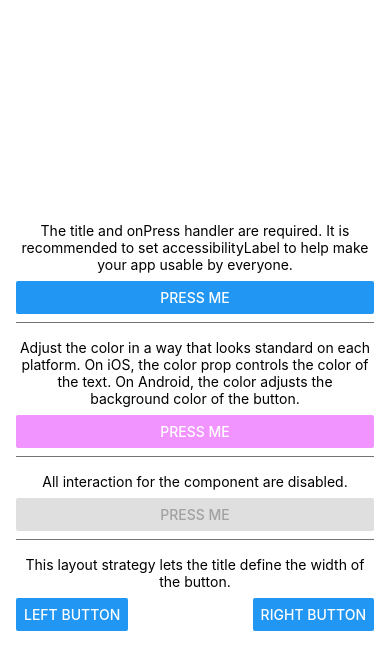
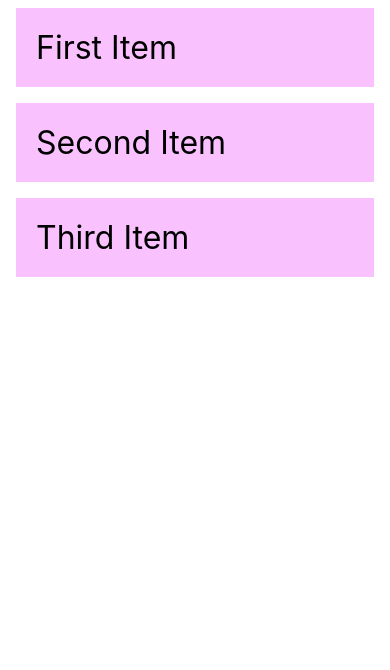
Before and after one commit to dafasr/belajar-react-native, a React Native app: screen / in a window 390 px wide. Shown: the top 670 px of the page. Built offline with nearby package versions, Linux system fonts and the light colour scheme.

Commit message:
flatlist

```diff
--- a/App.js
+++ b/App.js
@@ -1,84 +1,80 @@
-import React from "react";
-import { StyleSheet, Button, View, Text, Alert } from "react-native";
+import React, { useState } from "react";
+import {
+  FlatList,
+  StatusBar,
+  StyleSheet,
+  Text,
+  TouchableOpacity,
+} from "react-native";
 import { SafeAreaView, SafeAreaProvider } from "react-native-safe-area-context";
 
-const Separator = () => <View style={styles.separator} />;
+const DATA = [
+  {
+    id: "bd7acbea-c1b1-46c2-aed5-3ad53abb28ba",
+    title: "First Item",
+  },
+  {
+    id: "3ac68afc-c605-48d3-a4f8-fbd91aa97f63",
+    title: "Second Item",
+  },
+  {
+    id: "58694a0f-3da1-471f-bd96-145571e29d72",
+    title: "Third Item",
+  },
+];
 
-const App = () => (
-  <SafeAreaProvider>
-    <SafeAreaView style={styles.container}>
-      <View>
-        <Text style={styles.title}>
-          The title and onPress handler are required. It is recommended to set
-          accessibilityLabel to help make your app usable by everyone.
-        </Text>
-        <Button
-          title="Press me"
-          onPress={() => Alert.alert("Simple Button pressed")}
+const Item = ({ item, onPress, backgroundColor, textColor }) => (
+  <TouchableOpacity
+    onPress={onPress}
+    style={[styles.item, { backgroundColor }]}
+  >
+    <Text style={[styles.title, { color: textColor }]}>{item.title}</Text>
+  </TouchableOpacity>
+);
+
+const App = () => {
+  const [selectedId, setSelectedId] = useState();
+
+  const renderItem = ({ item }) => {
+    const backgroundColor = item.id === selectedId ? "#6e3b6e" : "#f9c2ff";
+    const color = item.id === selectedId ? "white" : "black";
+
+    return (
+      <Item
+        item={item}
+        onPress={() => setSelectedId(item.id)}
+        backgroundColor={backgroundColor}
+        textColor={color}
+      />
+    );
+  };
+
+  return (
+    <SafeAreaProvider>
+      <SafeAreaView style={styles.container}>
+        <FlatList
+          data={DATA}
+          renderItem={renderItem}
+          keyExtractor={(item) => item.id}
+          extraData={selectedId}
         />
-      </View>
-      <Separator />
-      <View>
-        <Text style={styles.title}>
-          Adjust the color in a way that looks standard on each platform. On
-          iOS, the color prop controls the color of the text. On Android, the
-          color adjusts the background color of the button.
-        </Text>
-        <Button
-          title="Press me"
-          color="#f194ff"
-          onPress={() => Alert.alert("Button with adjusted color pressed")}
-        />
-      </View>
-      <Separator />
-      <View>
-        <Text style={styles.title}>
-          All interaction for the component are disabled.
-        </Text>
-        <Button
-          title="Press me"
-          disabled
-          onPress={() => Alert.alert("Cannot press this one")}
-        />
-      </View>
-      <Separator />
-      <View>
-        <Text style={styles.title}>
-          This layout strategy lets the title define the width of the button.
-        </Text>
-        <View style={styles.fixToText}>
-          <Button
-            title="Left button"
-            onPress={() => Alert.alert("Left button pressed")}
-          />
-          <Button
-            title="Right button"
-            onPress={() => Alert.alert("Right button pressed")}
-          />
-        </View>
-      </View>
-    </SafeAreaView>
-  </SafeAreaProvider>
-);
+      </SafeAreaView>
+    </SafeAreaProvider>
+  );
+};
 
 const styles = StyleSheet.create({
   container: {
     flex: 1,
-    justifyContent: "center",
+    marginTop: StatusBar.currentHeight || 0,
+  },
+  item: {
+    padding: 20,
+    marginVertical: 8,
     marginHorizontal: 16,
   },
   title: {
-    textAlign: "center",
-    marginVertical: 8,
-  },
-  fixToText: {
-    flexDirection: "row",
-    justifyContent: "space-between",
-  },
-  separator: {
-    marginVertical: 8,
-    borderBottomColor: "#737373",
-    borderBottomWidth: StyleSheet.hairlineWidth,
+    fontSize: 32,
   },
 });
 
```
